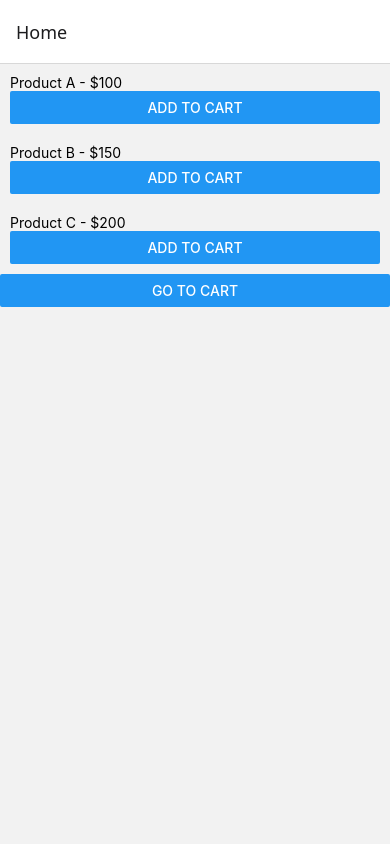
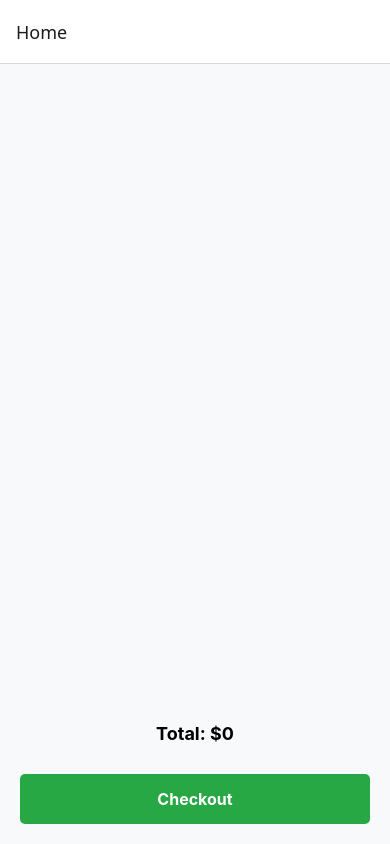
Before and after one commit to JaysAtHome/shop-app, a React Native app: screen /Home in a window 390 px wide. Built offline with nearby package versions, Linux system fonts and the light colour scheme.

Commit message:
Update #3

```diff
--- a/screens/cartScreen.js
+++ b/screens/cartScreen.js
@@ -1,28 +1,52 @@
-import React, { useContext } from 'react';
-import { View, Text, Button, FlatList } from 'react-native';
+import React, { useContext, useEffect } from 'react';
+import { View, Text, FlatList, StyleSheet, TouchableOpacity } from 'react-native';
 import { CartContext } from '../context/CartContext';
 
 const CartScreen = ({ navigation }) => {
-  const { cart, updateQuantity } = useContext(CartContext);
+  const { cart, increaseQuantity, decreaseQuantity } = useContext(CartContext);
+
+  // Redirect to HomeScreen if cart is empty
+  useEffect(() => {
+    if (cart.length === 0) {
+      navigation.navigate('Home');
+    }
+  }, [cart]); // Runs whenever the cart updates
 
   return (
-    <View>
+    <View style={styles.container}>
+      <Text style={styles.header}>Shopping Cart</Text>
+
       <FlatList
         data={cart}
         keyExtractor={(item) => item.id}
         renderItem={({ item }) => (
-          <View style={{ padding: 10 }}>
-            <Text>
-              {item.name} - ${item.price} x {item.quantity} = ${item.price * item.quantity}
+          <View style={styles.cartItem}>
+            <Text style={styles.cartText}>
+              {item.name} - ${item.price} x {item.quantity}
             </Text>
-            <Button title="+" onPress={() => updateQuantity(item.id, 'increase')} />
-            <Button title="-" onPress={() => updateQuantity(item.id, 'decrease')} />
+            <View style={styles.quantityContainer}>
+              <TouchableOpacity style={styles.quantityButton} onPress={() => increaseQuantity(item.id)}>
+                <Text style={styles.buttonText}>+</Text>
+              </TouchableOpacity>
+              <TouchableOpacity style={styles.quantityButton} onPress={() => decreaseQuantity(item.id)}>
+                <Text style={styles.buttonText}>-</Text>
+              </TouchableOpacity>
+            </View>
           </View>
         )}
       />
-      <Button title="Proceed to Checkout" onPress={() => navigation.navigate('Checkout')} />
     </View>
   );
 };
 
+const styles = StyleSheet.create({
+  container: { flex: 1, padding: 20, backgroundColor: '#f8f9fa' },
+  header: { fontSize: 20, fontWeight: 'bold', marginBottom: 15 },
+  cartItem: { backgroundColor: 'white', padding: 15, marginBottom: 10, borderRadius: 10, elevation: 2 },
+  cartText: { fontSize: 16, fontWeight: 'bold' },
+  quantityContainer: { flexDirection: 'row', marginTop: 10 },
+  quantityButton: { backgroundColor: '#007bff', padding: 10, borderRadius: 5, marginHorizontal: 5 },
+  buttonText: { color: 'white', fontWeight: 'bold' },
+});
+
 export default CartScreen;
--- a/screens/checkoutScreen.js
+++ b/screens/checkoutScreen.js
@@ -1,5 +1,5 @@
 import React, { useContext } from 'react';
-import { View, Text, Button, FlatList, Alert } from 'react-native';
+import { View, Text, TouchableOpacity, FlatList, Alert, StyleSheet } from 'react-native';
 import { CartContext } from '../context/CartContext';
 
 const CheckoutScreen = ({ navigation }) => {
@@ -13,18 +13,31 @@ const CheckoutScreen = ({ navigation }) => {
   };
 
   return (
-    <View>
+    <View style={styles.container}>
       <FlatList
         data={cart}
         keyExtractor={(item) => item.id}
         renderItem={({ item }) => (
-          <Text>{item.name} - ${item.price} x {item.quantity}</Text>
+          <View style={styles.checkoutItem}>
+            <Text style={styles.checkoutText}>{item.name} - ${item.price} x {item.quantity}</Text>
+          </View>
         )}
       />
-      <Text>Total: ${totalPrice}</Text>
-      <Button title="Checkout" onPress={handleCheckout} />
+      <Text style={styles.totalText}>Total: ${totalPrice}</Text>
+      <TouchableOpacity style={styles.checkoutButton} onPress={handleCheckout}>
+        <Text style={styles.checkoutButtonText}>Checkout</Text>
+      </TouchableOpacity>
     </View>
   );
 };
 
+const styles = StyleSheet.create({
+  container: { flex: 1, padding: 20, backgroundColor: '#f8f9fa' },
+  checkoutItem: { backgroundColor: 'white', padding: 15, marginBottom: 10, borderRadius: 10, elevation: 2 },
+  checkoutText: { fontSize: 16, fontWeight: 'bold' },
+  totalText: { fontSize: 18, fontWeight: 'bold', textAlign: 'center', marginVertical: 10 },
+  checkoutButton: { backgroundColor: '#28a745', padding: 15, borderRadius: 5, marginTop: 20 },
+  checkoutButtonText: { color: 'white', textAlign: 'center', fontSize: 16, fontWeight: 'bold' },
+});
+
 export default CheckoutScreen;
--- a/screens/homeScreen.js
+++ b/screens/homeScreen.js
@@ -1,31 +1,43 @@
 import React, { useContext } from 'react';
-import { View, Text, Button, FlatList } from 'react-native';
+import { View, Text, TouchableOpacity, FlatList, Alert, StyleSheet } from 'react-native';
 import { CartContext } from '../context/CartContext';
 
-const products = [
-  { id: '1', name: 'Product A', price: 100 },
-  { id: '2', name: 'Product B', price: 150 },
-  { id: '3', name: 'Product C', price: 200 },
-];
+const CheckoutScreen = ({ navigation }) => {
+  const { cart, setCart } = useContext(CartContext);
+  const totalPrice = cart.reduce((sum, item) => sum + item.price * item.quantity, 0);
 
-const HomeScreen = ({ navigation }) => {
-  const { addToCart } = useContext(CartContext);
+  const handleCheckout = () => {
+    Alert.alert('Checkout successful', '', [
+      { text: 'OK', onPress: () => { setCart([]); navigation.navigate('Home'); } }
+    ]);
+  };
 
   return (
-    <View>
+    <View style={styles.container}>
       <FlatList
-        data={products}
+        data={cart}
         keyExtractor={(item) => item.id}
         renderItem={({ item }) => (
-          <View style={{ padding: 10 }}>
-            <Text>{item.name} - ${item.price}</Text>
-            <Button title="Add to Cart" onPress={() => addToCart(item)} />
+          <View style={styles.checkoutItem}>
+            <Text style={styles.checkoutText}>{item.name} - ${item.price} x {item.quantity}</Text>
           </View>
         )}
       />
-      <Button title="Go to Cart" onPress={() => navigation.navigate('Cart')} />
+      <Text style={styles.totalText}>Total: ${totalPrice}</Text>
+      <TouchableOpacity style={styles.checkoutButton} onPress={handleCheckout}>
+        <Text style={styles.checkoutButtonText}>Checkout</Text>
+      </TouchableOpacity>
     </View>
   );
 };
 
-export default HomeScreen;
+const styles = StyleSheet.create({
+  container: { flex: 1, padding: 20, backgroundColor: '#f8f9fa' },
+  checkoutItem: { backgroundColor: 'white', padding: 15, marginBottom: 10, borderRadius: 10, elevation: 2 },
+  checkoutText: { fontSize: 16, fontWeight: 'bold' },
+  totalText: { fontSize: 18, fontWeight: 'bold', textAlign: 'center', marginVertical: 10 },
+  checkoutButton: { backgroundColor: '#28a745', padding: 15, borderRadius: 5, marginTop: 20 },
+  checkoutButtonText: { color: 'white', textAlign: 'center', fontSize: 16, fontWeight: 'bold' },
+});
+
+export default CheckoutScreen;
```
